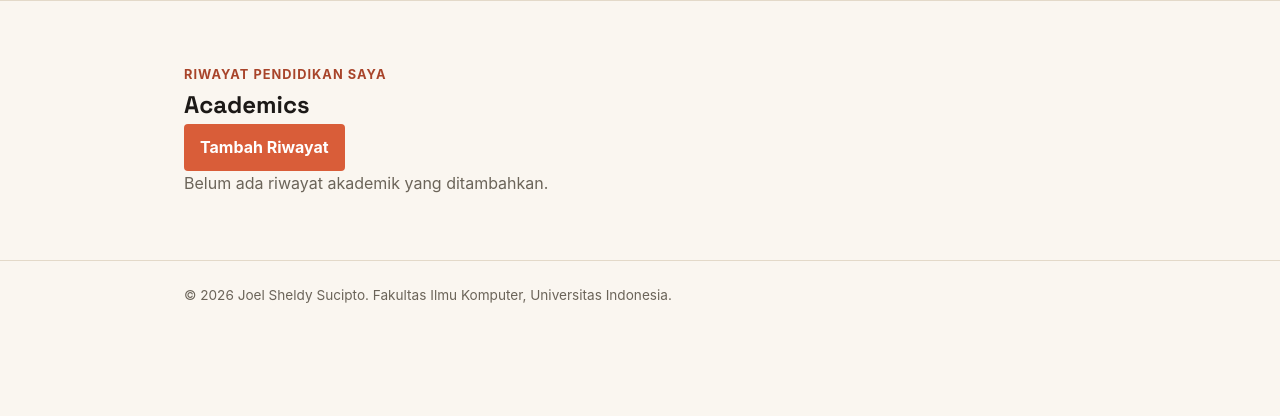
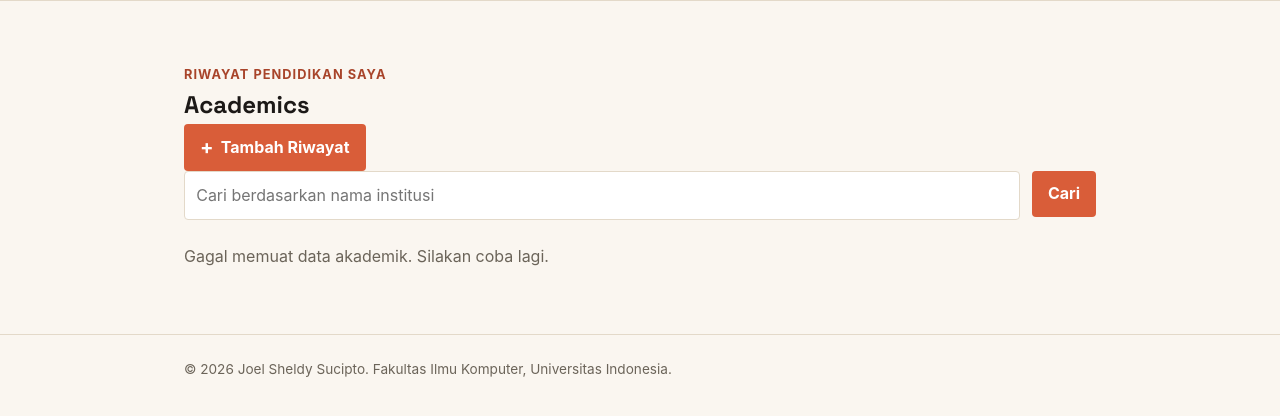
Before and after one commit to joelsheldys/myportofolio, a Django app: page /academics/ in a window 1280 px wide. Shown: the part 74-490 px from the top of the page. Run offline with Django 5.2, Linux system fonts and the light colour scheme; a user stored in the database is signed in; tables that the repository leaves empty hold one stand-in row (values such as "Sample post").

Commit message:
fitur(academics): tambah tampilan AJAX dan modal riwayat

```diff
--- a/templates/academics.html
+++ b/templates/academics.html
@@ -1,47 +1,112 @@
 {% extends 'base.html' %}
+{% load static %}
 {% block meta %}
     <title>Academics - {{ name }}</title>
 {% endblock meta %}
 {% block content %}
-    <main>
+
+<main>
+
     <section class="academics-section" id="academics">
+
         <div class="container">
-            <p class="section-kicker">Riwayat pendidikan saya</p>
+
+            <p class="section-kicker">
+                Riwayat pendidikan saya
+            </p>
+
             <h1>Academics</h1>
+
             {% if can_manage %}
-            <a href="{% url 'main:create_academic' %}" class="button">Tambah Riwayat</a>
+                <button type="button"
+                        class="button project-add-button"
+                        popovertarget="add-academic-modal">
+
+                    <span aria-hidden="true">+</span>
+                    Tambah Riwayat
+
+                </button>
             {% endif %}
-            <div class="academics-timeline">
-                {% for academic in academic_list %}
-                    <article class="academic-item">
-                        <span class="academic-level">{{ academic.get_level_display }}</span>
-                        <h2>{{ academic.institution }}</h2>
-                        <p class="academic-period">{{ academic.period }}</p>
 
-                        {% url 'main:toggle_academic_star' academic.id as star_url %}
-                        {% include "components/star_button.html" with obj=academic star_url=star_url %}
+            <form id="academic-search-form"
+                  class="project-search">
 
-                        {% if can_edit %}
-                        <div class="project-actions">
-                            <a href="{% url 'main:update_academic' academic.id %}" class="button button-secondary">Edit</a>
-                            {% if can_manage %}
-                            <form method="post"
-                                  action="{% url 'main:delete_academic' academic.id %}"
-                                  onsubmit="return confirm('Hapus riwayat {{ academic.institution }}?');">
-                                {% csrf_token %}
-                                <button type="submit" class="button button-danger">Hapus</button>
-                            </form>
-                            {% endif %}
-                        </div>
-                        {% endif %}
-                    </article>
-                {% empty %}
-                    <p class="empty-state">
-                        Belum ada riwayat akademik yang ditambahkan.
-                    </p>
-                {% endfor %}
+                <input type="search"
+                       id="academic-search-input"
+                       name="q"
+                       value="{{ search_query }}"
+                       placeholder="Cari berdasarkan nama institusi"
+                       class="project-search__input"
+                       aria-label="Cari berdasarkan nama institusi">
+
+                <button type="submit"
+                        class="button">
+                    Cari
+                </button>
+
+            </form>
+
+
+            <!-- Loading -->
+            <div id="academics-loading"
+                 class="empty-state hide">
+
+                <p>Memuat riwayat akademik...</p>
+
+            </div>
+
+
+            <!-- Error -->
+            <div id="academics-error"
+                 class="empty-state hide">
+
+                <p>
+                    Gagal memuat data akademik.
+                    Silakan coba lagi.
+                </p>
+
+            </div>
+
+
+            <!-- Empty -->
+            <div id="academics-empty"
+                 class="empty-state hide">
+
+                <p>
+                    Belum ada riwayat akademik
+                    yang ditambahkan atau ditemukan.
+                </p>
+            </div>
+
+            <!-- Data akan dibuat JavaScript -->
+            <div id="academics-list"
+                 class="academics-timeline hide">
             </div>
         </div>
+
     </section>
+
 </main>
+
+
+<div id="academics-app"
+     data-list-url="{% url 'main:get_academics_json' %}"
+     data-create-url="{% url 'main:create_academic_ajax' %}"
+     data-star-url-template="{% url 'main:toggle_academic_star' '00000000-0000-0000-0000-000000000000' %}"
+     data-edit-url-template="{% url 'main:update_academic' '00000000-0000-0000-0000-000000000000' %}"
+     data-delete-url-template="{% url 'main:delete_academic' '00000000-0000-0000-0000-000000000000' %}"
+     data-login-url="{% url 'main:login' %}"
+     data-can-manage="{{ can_manage|yesno:'true,false' }}"
+     data-can-edit="{{ can_edit|yesno:'true,false' }}"
+     data-is-authenticated="{{ user.is_authenticated|yesno:'true,false' }}">
+</div>
+
+
+{% if can_manage %}
+    {% include "components/academic_form_modal.html" %}
+{% endif %}
+
+
+<script src="{% static 'js/academics.js' %}" defer></script>
+
 {% endblock content %}
--- /dev/null
+++ b/templates/components/academic_form_modal.html
@@ -0,0 +1,70 @@
+<div id="add-academic-modal"
+     class="project-form-modal"
+     popover="auto"
+     role="dialog"
+     aria-modal="true"
+     aria-labelledby="add-academic-modal-title">
+
+    <button type="button"
+            class="project-form-modal__backdrop"
+            popovertarget="add-academic-modal"
+            popovertargetaction="hide"
+            aria-label="Tutup form tambah riwayat akademik">
+    </button>
+
+    <div class="project-form-modal__content">
+
+        <button type="button"
+                class="project-form-modal__close"
+                popovertarget="add-academic-modal"
+                popovertargetaction="hide"
+                aria-label="Tutup form tambah riwayat akademik">
+            ×
+        </button>
+
+        <h2 id="add-academic-modal-title">
+            Tambah Riwayat Akademik
+        </h2>
+
+        <form id="academic-form"
+              method="post"
+              action="{% url 'main:create_academic_ajax' %}"
+              class="project-form">
+
+            {% csrf_token %}
+
+            {% for field in form %}
+                <div class="form-group">
+
+                    <label for="{{ field.id_for_label }}">
+                        {{ field.label }}
+                    </label>
+
+                    {{ field }}
+
+                    <p class="form-error field-error"
+                       data-error-for="{{ field.name }}">
+                    </p>
+
+                </div>
+            {% endfor %}
+
+            <div class="project-form-modal__actions">
+
+                <button type="button"
+                        class="button button-secondary"
+                        popovertarget="add-academic-modal"
+                        popovertargetaction="hide">
+                    Batal
+                </button>
+
+                <button type="submit"
+                        class="button">
+                    Tambah Riwayat
+                </button>
+
+            </div>
+
+        </form>
+    </div>
+</div>
```
